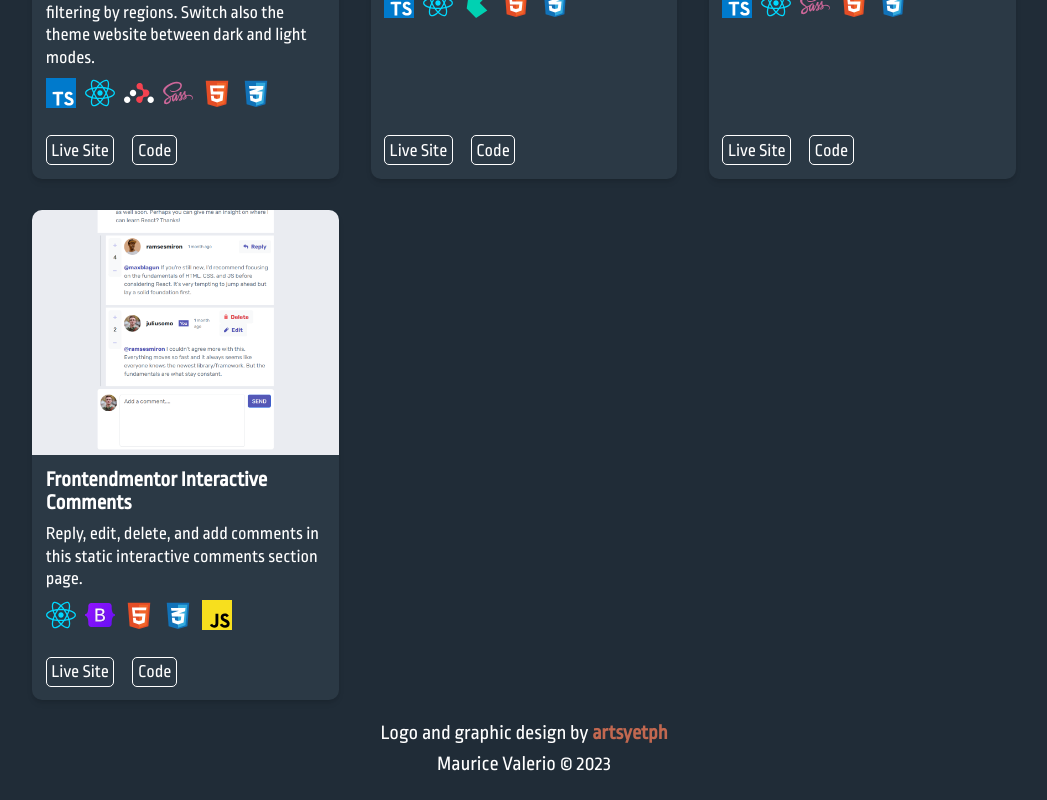
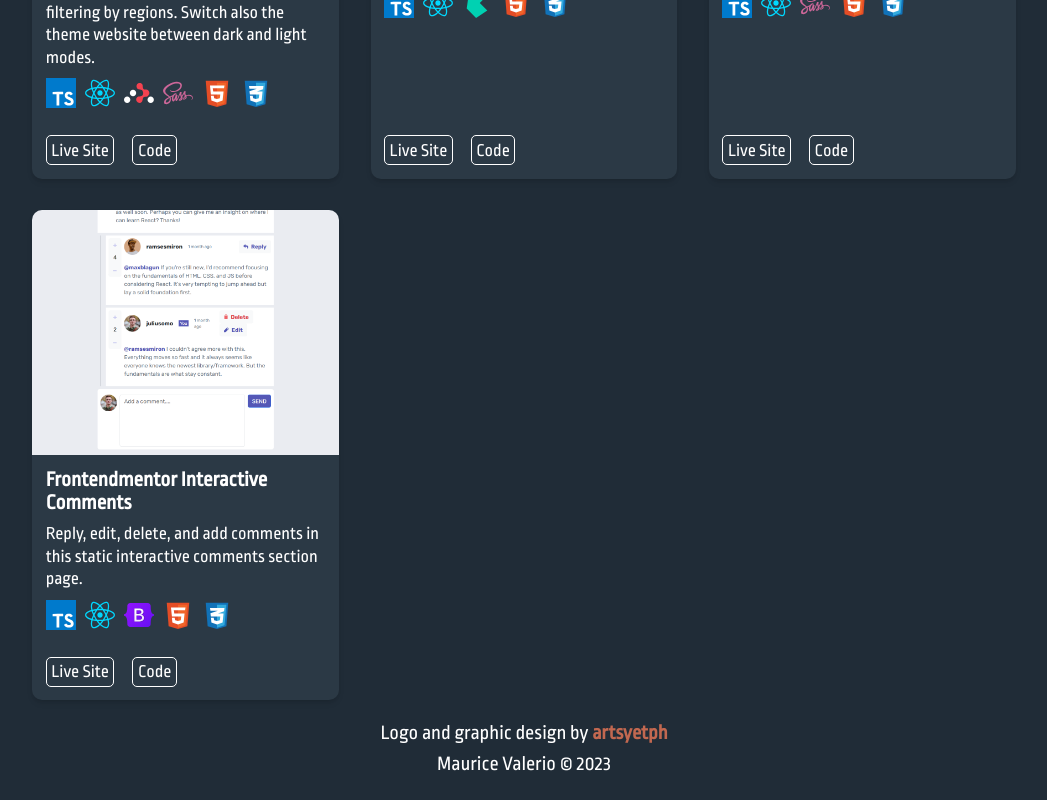
Before and after one commit to mauricevalerio/portfolio, a React (Vite) app: page / in a window 1280 px wide. Shown: the part 1388-2188 px from the top of the page, without its empty margins (116-1163 px from the left). Built offline with nearby package versions, Linux system fonts and the light colour scheme.

Commit message:
Changed tech stack for interactive comments

```diff
--- a/src/data.js
+++ b/src/data.js
@@ -84,7 +84,7 @@ export const projectList = [
         name: 'Frontendmentor Interactive Comments',
         description: 'Reply, edit, delete, and add comments in this static interactive comments section page.',
         img: './project-images/interactive-comments.png',
-        technologies: [react, bootstrap, html, css, javascript],
+        technologies: [typescript, react, bootstrap, html, css],
         link: 'https://interactive-social-media-comments.netlify.app/',
         repo: 'https://github.com/mauricevalerio/frontendmentor-challenges/tree/main/interactive-comments-section-main'
     },
```
